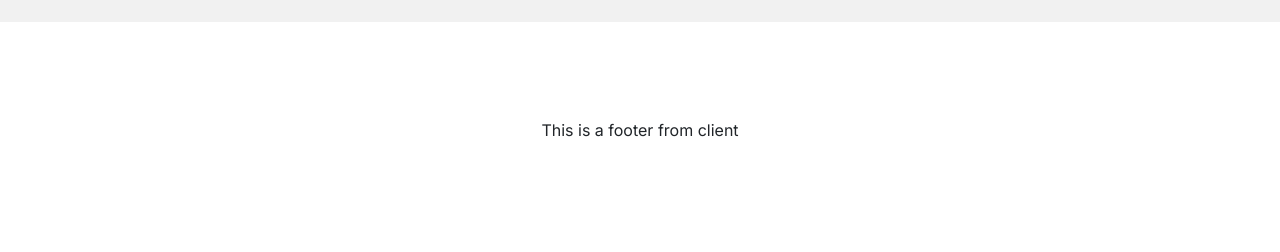
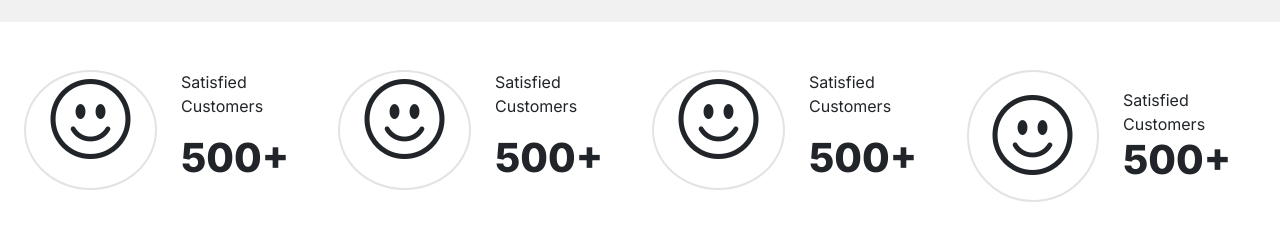
Before and after one commit to jaspherbagor/AutoConnect, a React (Create React App) app in the folder front-end/: page / in a window 1280 px wide. Shown: the part 451-703 px from the top of the page. Built offline with nearby package versions, Linux system fonts and the light colour scheme.

Commit message:
added a temporary structure of a feature section

```diff
--- a/front-end/src/components/pages/client/home.jsx
+++ b/front-end/src/components/pages/client/home.jsx
@@ -24,7 +24,70 @@ const Home = () => {
             </div>
         </section>
         <section className="feature-section container-fluid px-md-4 px-sm-4 py-5">
-
+            <div className="row">
+                <div className="col-lg-3 col-md-3 col-sm-6">
+                    <div className="row">
+                        <div className="col-md-6 d-flex justify-content-center align-items-center">
+                            <i class="bi bi-emoji-smile display-1 h-100 w-100 feature-icon"></i>
+                        </div>
+                        <div className="col-md-6 align-items-center">
+                            <div className="col-12">
+                                <p className="text-start">Satisfied Customers</p>
+                            </div>
+                            <div className="col-12">
+                                <h1 className="fw-bolder text-start">500+</h1>
+                            </div>
+                        </div>
+                    </div>
+                </div>
+                <div className="col-lg-3 col-md-3 col-sm-6">
+                    <div className="row">
+                        <div className="col-md-6 d-flex justify-content-center align-items-center">
+                            <i class="bi bi-emoji-smile display-1 h-100 w-100 feature-icon"></i>
+                        </div>
+                        <div className="col-md-6 align-items-center">
+                            <div className="col-12">
+                                <p className="text-start">Satisfied Customers</p>
+                            </div>
+                            <div className="col-12">
+                                <h1 className="fw-bolder text-start">500+</h1>
+                            </div>
+                        </div>
+                    </div>
+                </div>
+                <div className="col-lg-3 col-md-3 col-sm-6">
+                    <div className="row">
+                        <div className="col-md-6 d-flex justify-content-center align-items-center">
+                            <i class="bi bi-emoji-smile display-1 h-100 w-100 feature-icon"></i>
+                        </div>
+                        <div className="col-md-6 align-items-center">
+                            <div className="col-12">
+                                <p className="text-start">Satisfied Customers</p>
+                            </div>
+                            <div className="col-12">
+                                <h1 className="fw-bolder text-start">500+</h1>
+                            </div>
+                        </div>
+                    </div>
+                </div>
+                <div className="col-lg-3 col-md-3 col-sm-6">
+                    <div className="row">
+                        <div className="col-md-6 d-flex justify-content-center align-items-center">
+                            <i class="bi bi-emoji-smile display-1 feature-icon px-4 py-3"></i>
+                        </div>
+                        <div className="col-md-6 d-flex align-items-center justify-content-center">
+                            <div className="container-fluid p-0">
+                                <div className="col-12 py-0 my-0">
+                                    <p className="text-start py-0 my-0">Satisfied Customers</p>
+                                </div>
+                                <div className="col-12 py-0 my-0">
+                                    <h1 className="fw-bolder text-start py-0 my-0">500+</h1>
+                                </div>
+                            </div>
+                        </div>
+                    </div>
+                </div>
+            </div>
         </section>
 
         <ClientFooter />
--- a/front-end/src/components/styles/client/home.css
+++ b/front-end/src/components/styles/client/home.css
@@ -42,3 +42,8 @@ html, body {
     color: var(--text-color-dark);
     outline: 2px solid var(--primary-color)
 }
+
+.feature-icon {
+    border-radius: 50%;
+    border: 2px solid var(--navbar-bg)
+}
```
